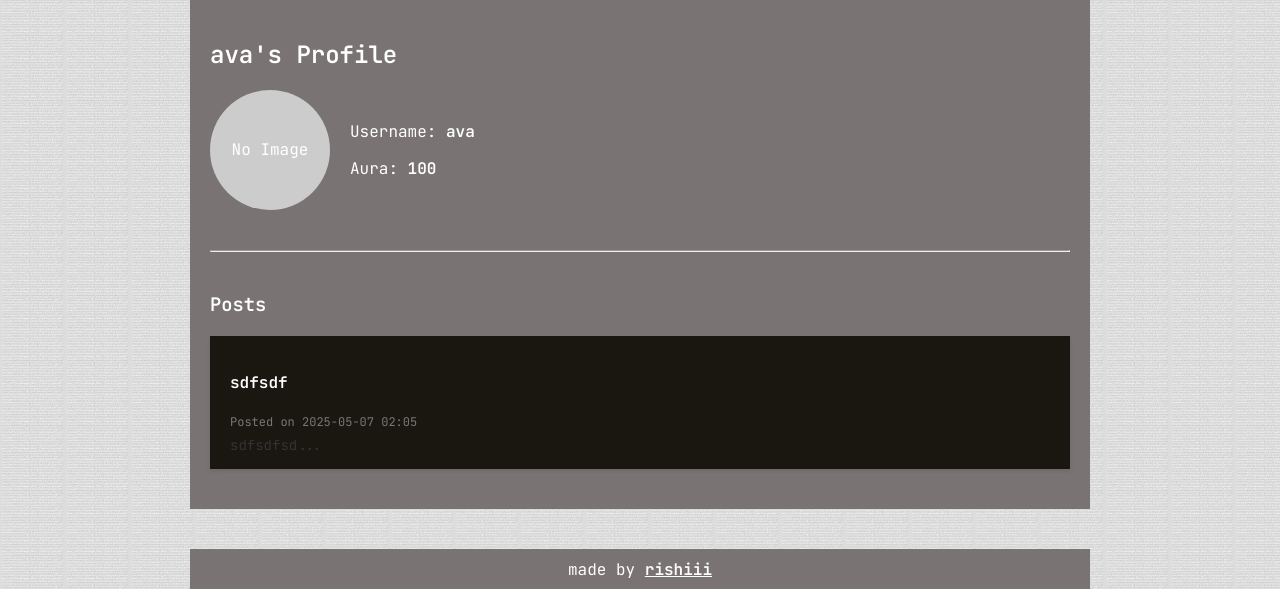
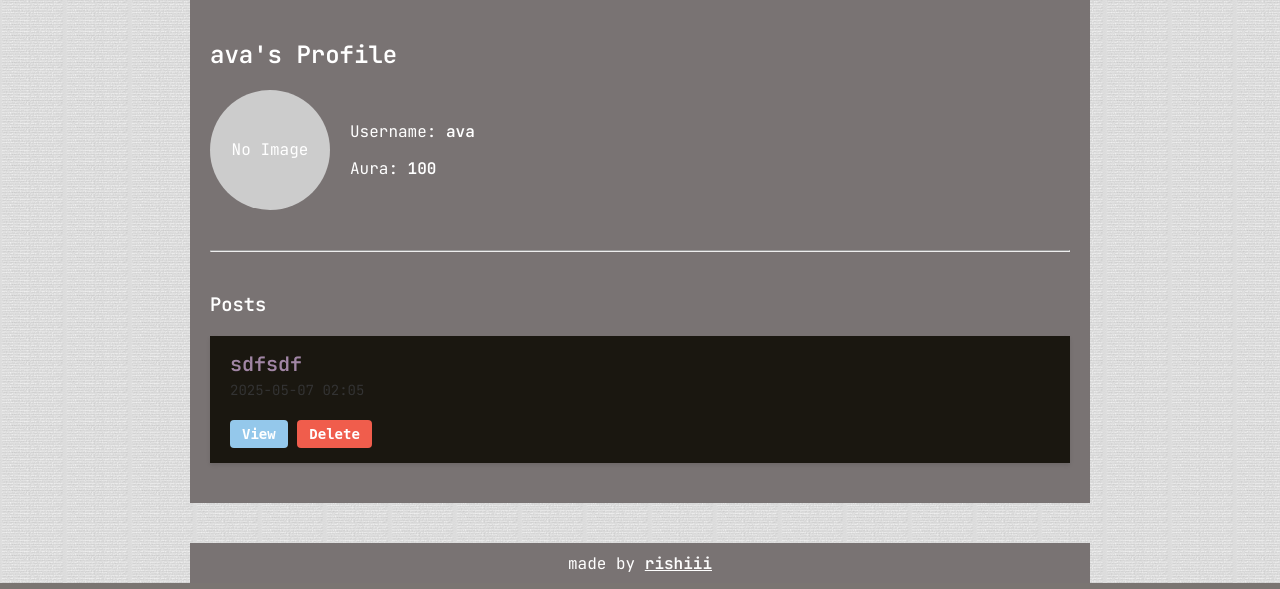
Before and after one commit to r1sh1v21/nether, a Flask app: page /profile/9 in a window 1280 px wide. Shown: the part 235-824 px from the top of the page. Run offline with Flask 3, Linux system fonts and the light colour scheme; data comes from the database, SQL or seed files in the repository; both versions use the stored data as it was after the commit.

Commit message:
added delete button

```diff
--- a/app.py
+++ b/app.py
@@ -114,6 +114,20 @@ def view_profile(user_id):
 
     return render_template('profile.html', user=user, posts=posts, is_owner=is_owner)
 
+@app.route('/delete_post/<int:post_id>', methods=['POST'])
+def delete_post(post_id):
+    if 'user_id' not in session:
+        return redirect(url_for('login'))
+
+    db = get_db()
+    post = db.execute('SELECT * FROM posts WHERE id = ?', (post_id,)).fetchone()
+
+    if post and post['user_id'] == session['user_id']:
+        db.execute('DELETE FROM posts WHERE id = ?', (post_id,))
+        db.commit()
+
+    return redirect(url_for('view_profile', user_id=session['user_id']))
+
 
 @app.route('/login', methods=['GET', 'POST'])
 def login():
@@ -172,6 +186,15 @@ def new_post():
         return redirect(url_for('index'))
 
     return render_template('new.html')
+
+
+@app.route('/post/<int:post_id>')
+def post(post_id):
+    db = get_db()
+    post = db.execute('''SELECT posts.*, users.username, users.profile_pic
+                         FROM posts JOIN users ON posts.user_id = users.id
+                         WHERE posts.id = ?''', (post_id,)).fetchone()
+    return render_template('post.html', post=post)
 
 
 @app.route('/post/<int:post_id>')
--- a/templates/profile.html
+++ b/templates/profile.html
@@ -34,13 +34,18 @@
 {% if posts %}
     {% for post in posts %}
         <div class="post-card">
-            <h4>{{ post.title }}</h4>
-            <small>Posted on {{ post.date }}</small>
-            {% if post.image %}
-                <img src="{{ url_for('static', filename=post.image) }}"
-                     style="max-width: 50%; max-height: 50%; margin: 10px 0; border-radius: 6px;" />
-            {% endif %}
-            <p>{{ post.content[:200] }}...</p>
+        <h3>{{ post.title }}</h3>
+        <p>{{ post.date }}</p> &nbsp;
+
+        <div class="post-buttons">
+            <button type="submit" style="background-color: #94c8eb; color: white; border: none; padding: 6px 12px; border-radius: 4px; cursor: pointer;">
+                View
+              </button>
+            <button type="submit" style="background-color: #f05d4c; color: white; border: none; padding: 6px 12px; border-radius: 4px; cursor: pointer;">
+                Delete
+              </button>
+            </form>
+        </div>
         </div>
     {% endfor %}
 {% else %}
```
Also changed, not shown: blog.db.
